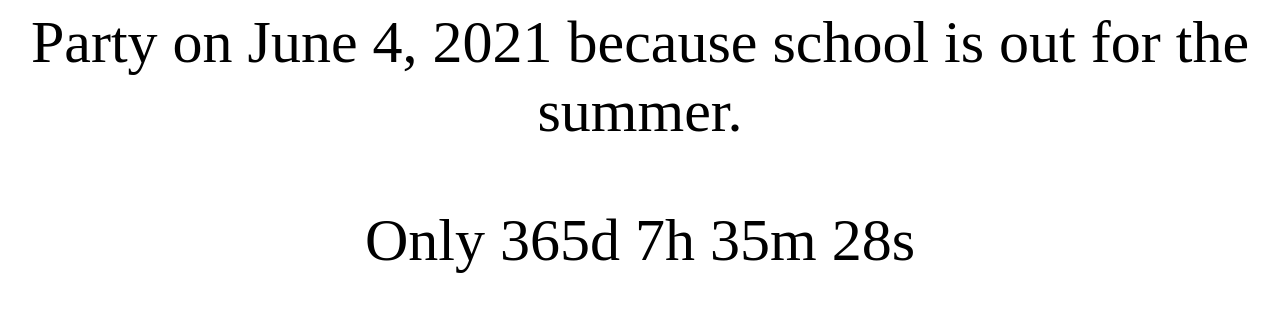
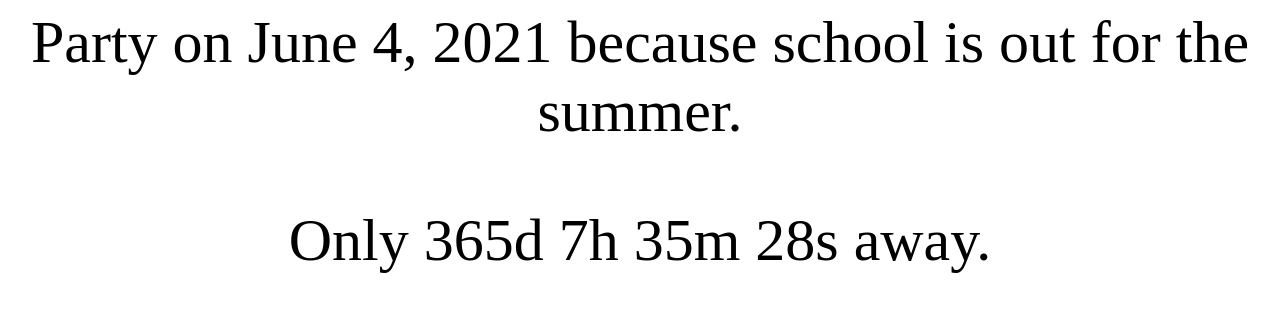
Before and after one commit to www-Kyle/School, a plain HTML site: page party.html in a window 1280 px wide. Drawn offline with Linux system fonts and the light colour scheme.

Commit message:
Update party.html

```diff
--- a/party.html
+++ b/party.html
@@ -43,6 +43,6 @@ var x = setInterval(function() {
 </head>
 <body>
 <p>Party on June 4,  2021 because school is out for the summer.</p>
-  <p>Only <span id="demo"> away.</span></p>
+  <p>Only <span id="demo"></span>away.</p>
 </body>
 </html>
```
